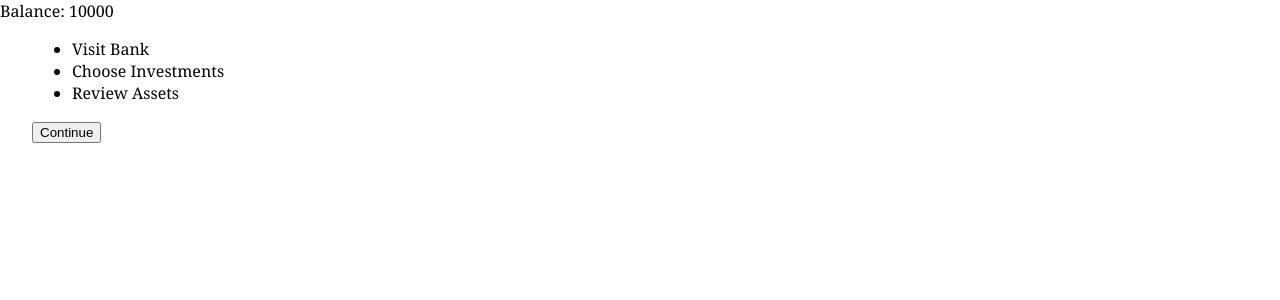
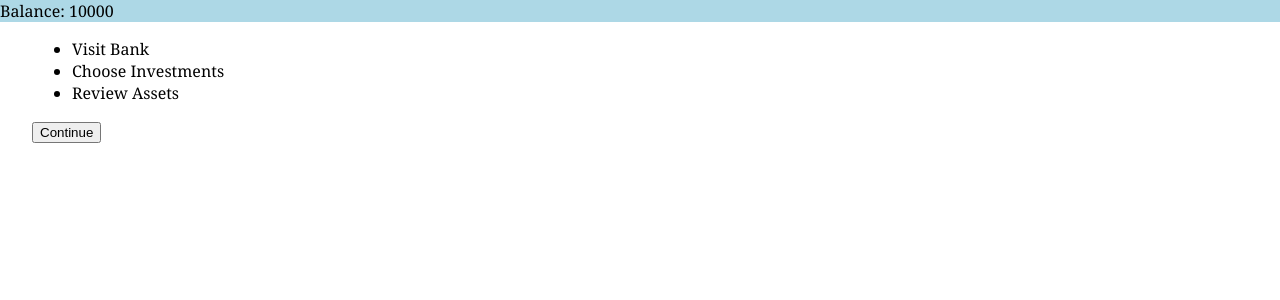
Before and after one commit to JasperCDev/ProjectDailyCheck, a Next.js app: page / in a window 1280 px wide. Shown: the top 300 px of the page. Built offline with nearby package versions, Linux system fonts and the light colour scheme.

Commit message:
change header color

```diff
--- a/components/Header.tsx
+++ b/components/Header.tsx
@@ -5,7 +5,11 @@ interface Props {}
 
 const Header = (props: Props) => {
   const state = useAppSelector((state) => state);
-  return <header>Balance: {state.balance.balance}</header>;
+  return (
+    <header style={{ backgroundColor: "lightblue" }}>
+      Balance: {state.balance.balance}
+    </header>
+  );
 };
 
 export default Header;
```
